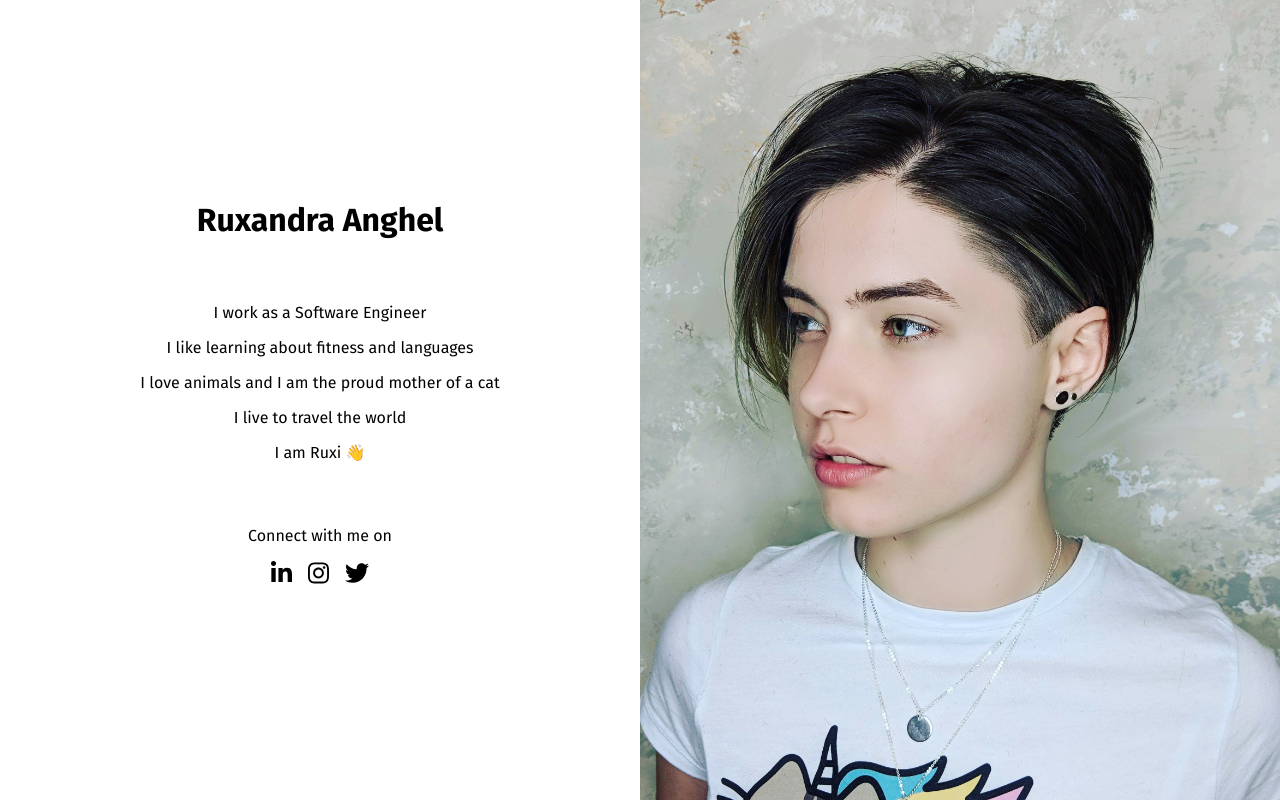
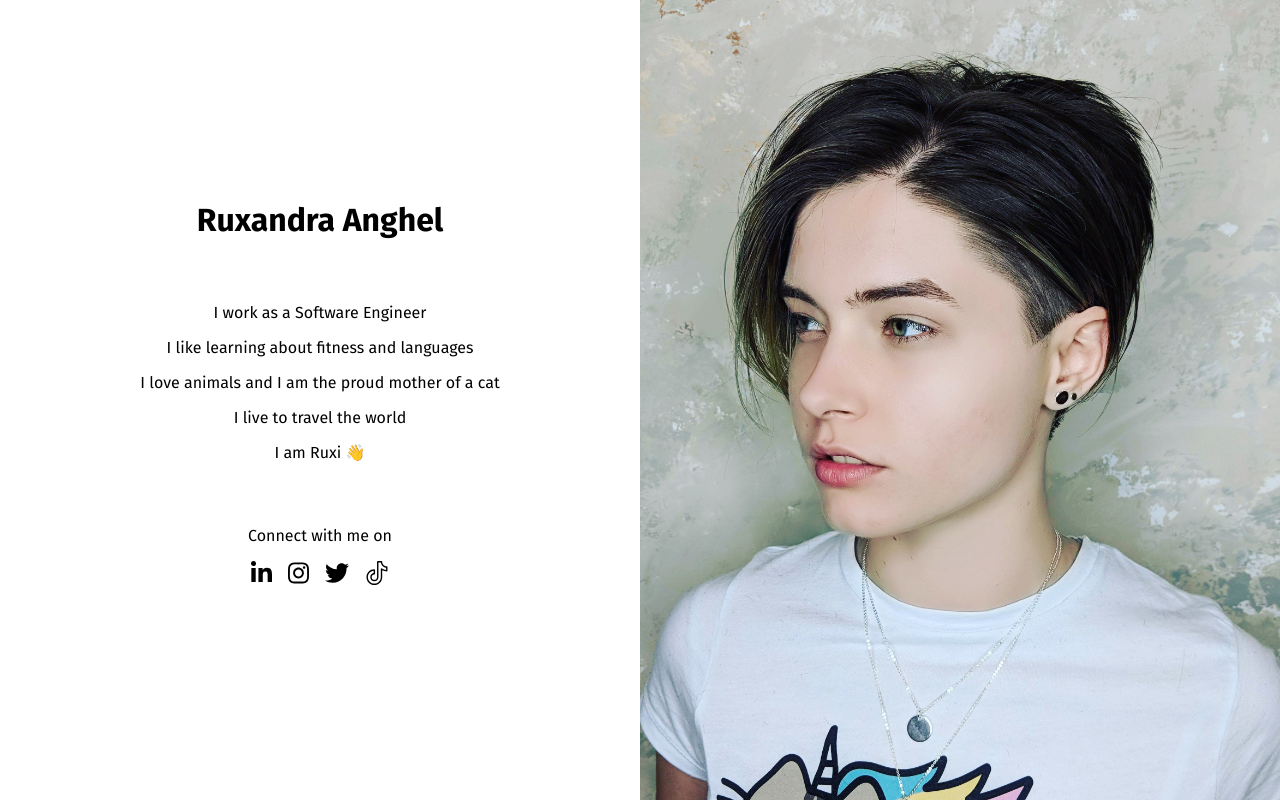
Before and after one commit to ruxiang05/ruxiang.me, a Gatsby site: page / in a window 1280 px wide. Built offline with nearby package versions, Linux system fonts and the light colour scheme; Gatsby itself is replaced by a stand-in of ours.

Commit message:
Add tiktok

```diff
--- a/src/components/Social.jsx
+++ b/src/components/Social.jsx
@@ -2,6 +2,7 @@ import React from "react"
 import Insta from "../images/instagram-brands.svg"
 import LinkedIn from "../images/linkedin-in-brands.svg"
 import Twitter from "../images/twitter-brands.svg"
+import TikTok from "../images/tik-tok.svg"
 
 const Social = () => (
   <div>
@@ -15,6 +16,9 @@ const Social = () => (
     <a href="https://twitter.com/ruxi_ang">
       <img className="social-media" src={Twitter} alt="Twitter logo" />
     </a>
+    <a href="https://www.tiktok.com/@ruxi.ang">
+      <img className="social-media" src={TikTok} alt="TikTok logo" />
+    </a>
   </div>
 )
 
```
Also changed, not shown: src/images/tik-tok.svg (added).
